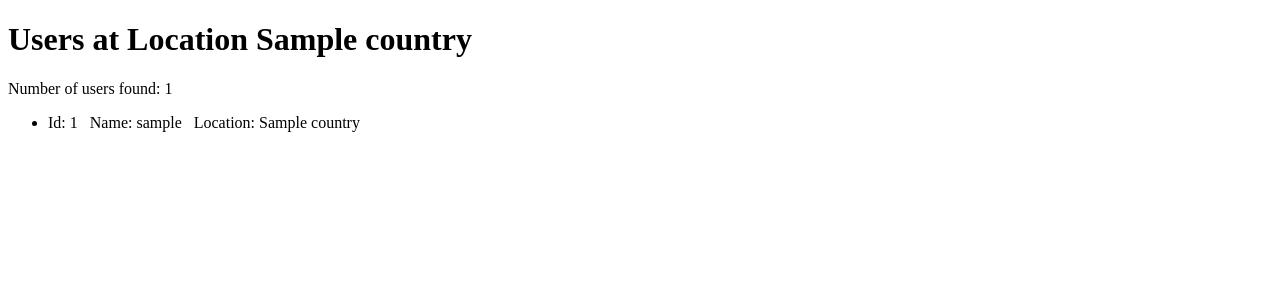
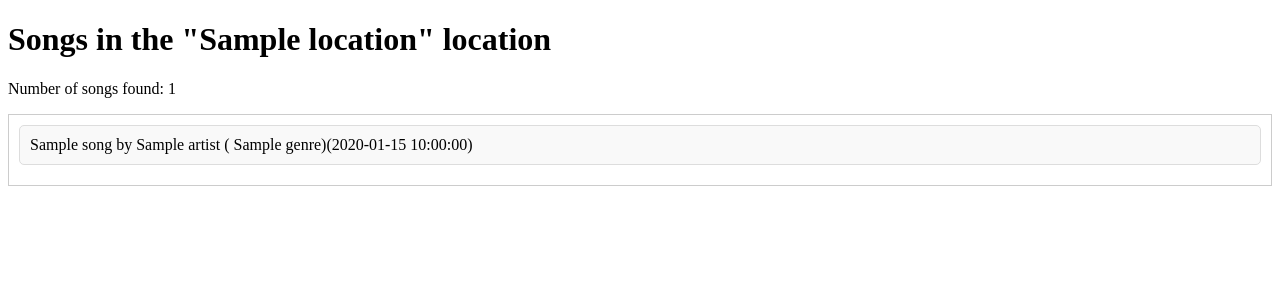
Before and after one commit to Darayomipo/Computer-Project-2-Data-Analysis-User-Music-Recommendation, a FastAPI app: template templates/location_filter.html in a window 1280 px wide. Shown: the top 300 px of the page. Run offline with FastAPI, Linux system fonts and the light colour scheme; the template is opened without the code that fills it: most values are stand-ins (such as "Sample title", 1, 10 or a date in 2020).

Commit message:
age, location filter working

```diff
--- a/createFakeArtistAlbumSongs.py
+++ b/createFakeArtistAlbumSongs.py
@@ -9,7 +9,7 @@ from datetime import datetime
 fake = Faker()
 
 # Data generation parameters
-num_artists = 2000
+num_artists = 500
 num_songs = 1000
 
 # List of possible music genres
--- a/createFakeUsers.py
+++ b/createFakeUsers.py
@@ -42,7 +42,7 @@ def generate_fake_registration_date():
 def hash_password(password):
     return hashlib.sha256(password.encode()).hexdigest()
 
-def add_fake_users_to_database(num_users=10000):
+def add_fake_users_to_database(num_users=1000):
     db = SessionLocal()
     try:
         for _ in range(num_users):
--- a/main.py
+++ b/main.py
@@ -1,13 +1,17 @@
 from typing import List
-from datetime import datetime
+
+from collections import defaultdict
+from datetime import datetime, timedelta
 from fastapi import FastAPI, Depends, Request, Form, HTTPException
 from fastapi.responses import HTMLResponse
 from fastapi.templating import Jinja2Templates
-from sqlalchemy.orm import Session
+from sqlalchemy.orm import Session,joinedload
 import hashlib
+from pydantic import BaseModel
+from datetime import datetime
 
 # Assuming models.py contains the SQLAlchemy models including User, and SessionLocal for DB session management
-from models import User, SessionLocal, Base
+from models import User, SessionLocal, Base, UserListeningHistory
 from models import Song
 
 app = FastAPI()
@@ -84,20 +88,50 @@ async def read_songs_by_genre(request: Request, genre: str, db: Session = Depend
     # Pass the list of songs and the genre to the template
     return templates.TemplateResponse("genre_filter.html", {"request": request, "songs": songs, "genre": genre})
 
+@app.get("/recommendations/{user_id}", response_class=HTMLResponse)
+async def recommend_songs(request: Request, user_id: int, db: Session = Depends(get_db)):
+    user = db.query(User).filter(User.UserID == user_id).first()
+    if not user:
+        raise HTTPException(status_code=404, detail="User not found")
+
+    # Assuming genres are stored as a comma-separated string
+    genres = user.MusicGenres.split(',')
+    recommended_songs = db.query(Song).filter(Song.Genre.in_(genres)).limit(10).all()
+
+    if not recommended_songs:
+        raise HTTPException(status_code=404, detail="No songs found for the user's preferences")
+
+    return templates.TemplateResponse("recommendations.html", {"request": request, "songs": recommended_songs, "user": user})
+
+
+
+
 @app.get("/users_by_age/{age}", response_class=HTMLResponse)
-async def read_users_by_age(request: Request, age: int, db: Session = Depends(get_db)):
-    users = db.query(User).filter(User.Age == age).all()
-    if not users:
-        raise HTTPException(status_code=404, detail="Users of this age not found")
+async def read_songs_by_user_age(request: Request, age: int, db: Session = Depends(get_db)):
+    songs = db.query(Song).join(UserListeningHistory, UserListeningHistory.SongID == Song.SongID)\
+                          .join(User, User.UserID == UserListeningHistory.UserID)\
+                          .filter(User.Age == age).all()
 
-    return templates.TemplateResponse("age_filter.html", {"request": request, "users": users, "age": age})
+    if not songs:
+        message = f"No users found at this age: {age}"
+        return templates.TemplateResponse("age_filter.html", {"request": request, "songs": [], "age": age, "message": message})
+
+    return templates.TemplateResponse("age_filter.html", {"request": request, "songs": songs, "age": age, "message": ""})
+
+
 @app.get("/users_by_location/{location}", response_class=HTMLResponse)
-async def read_users_by_age(request: Request, location: str, db: Session = Depends(get_db)):
-    users = db.query(User).filter(User.Country == location).all()
-    if not users:
-        raise HTTPException(status_code=404, detail="Users of this location not found")
+async def read_songs_by_location(request: Request, location: str, db: Session = Depends(get_db)):
+    songs = (db.query(Song)
+             .join(UserListeningHistory, UserListeningHistory.SongID == Song.SongID)
+             .join(User, User.UserID == UserListeningHistory.UserID)
+             .filter(User.Country == location)
+             .all())
 
-    return templates.TemplateResponse("location_filter.html", {"request": request, "users": users, "location": location})
+    if not songs:
+        message = f"No songs found for users in this location: {location}"
+        return templates.TemplateResponse("location_filter.html", {"request": request, "songs": [], "location": location, "message": message})
+
+    return templates.TemplateResponse("location_filter.html", {"request": request, "songs": songs, "location": location, "message": ""})
 
 
 @app.get("/song/{song_id}", response_class=HTMLResponse)
--- a/models.py
+++ b/models.py
@@ -73,6 +73,7 @@ class UserListeningHistory(Base):
     SongID = Column(Integer, ForeignKey('songs.SongID'))
     ListenDate = Column(DateTime, default=datetime.now)
     DurationListened = Column(Integer)
+    Age = Column(Integer)
     user = relationship("User")
     song = relationship("Song")
 
--- a/templates/location_filter.html
+++ b/templates/location_filter.html
@@ -1,25 +1,65 @@
 <!DOCTYPE html>
 <html lang="en">
 <head>
-<meta charset="UTF-8">
-<title>{{ country }}</title>
+    <meta charset="UTF-8">
+    <title>Genre {{ genre }}</title>
+    <style>
+/* Style Box: Basic Layout */
+.song-box {
+    border: 1px solid #ccc;
+    padding: 10px;
+}
+
+.song-list {
+    list-style-type: none;
+    padding: 0;
+    margin: 0;
+}
+
+.song-list li {
+    margin-bottom: 10px;
+}
+
+.genre-item {
+    background-color: #f2f2f2;
+    padding: 10px;
+    margin-bottom: 10px;
+}
+
+/* Style Box: Clickable Items */
+.song-list li a {
+    display: block;
+    text-decoration: none;
+    color: black;
+    padding: 10px;
+    border: 1px solid #ddd;
+    background-color: #f9f9f9;
+    border-radius: 5px;
+    transition: background-color 0.3s, border-color 0.3s;
+}
+
+.song-list li a:hover, .song-list li a:focus {
+    background-color: #e9e9e9;
+    border-color: #bbb;
+    text-decoration: none;
+}
+
+    </style>
 </head>
 <body>
-<h1>Users at Location {{ country }}</h1>
+    <h1>Songs in the "{{ location }}" location</h1>
+    {% if songs %}
+        <p>Number of songs found: {{ songs|length }}</p>
+        <div class="song-box">
+            <ul class="song-list">
+            {% for song in songs %}
+                <li><a href="/song/{{ song.SongID }}" alt="View details for {{ song.Title }}">{{ song.Title }} by {{ song.artist.Name }} ( {{song.Genre}})({{ song.ReleaseDate }})</a></li>
+            {% endfor %}
+            </ul>
+        </div>
+    {% else %}
+        <p>No songs found in this genre.</p>
+    {% endif %}
+    </body>
 
-
-{% if users %}
-  <p>Number of users found: {{ users|length }}</p>
-  <ul>
-    {% for user in users %}
-      <li> Id: {{ user.UserID}}&nbsp;&nbsp;&nbsp;Name: {{ user.Username }}&nbsp;&nbsp;&nbsp;Location: {{ user.Country }}</li>
-    {% endfor %}
-  </ul>
-{% else %}
-  <p>No users found at this location.</p>
-{% endif %}
-
-
-
-</body>
 </html>
```
Also changed, not shown: Test.py (added, +42 -0 lines), creakefakeUserListening.py (+10 -16 lines), templates/age_filter.html (+58 -15 lines), templates/recommendation.html (added, +38 -0 lines).
